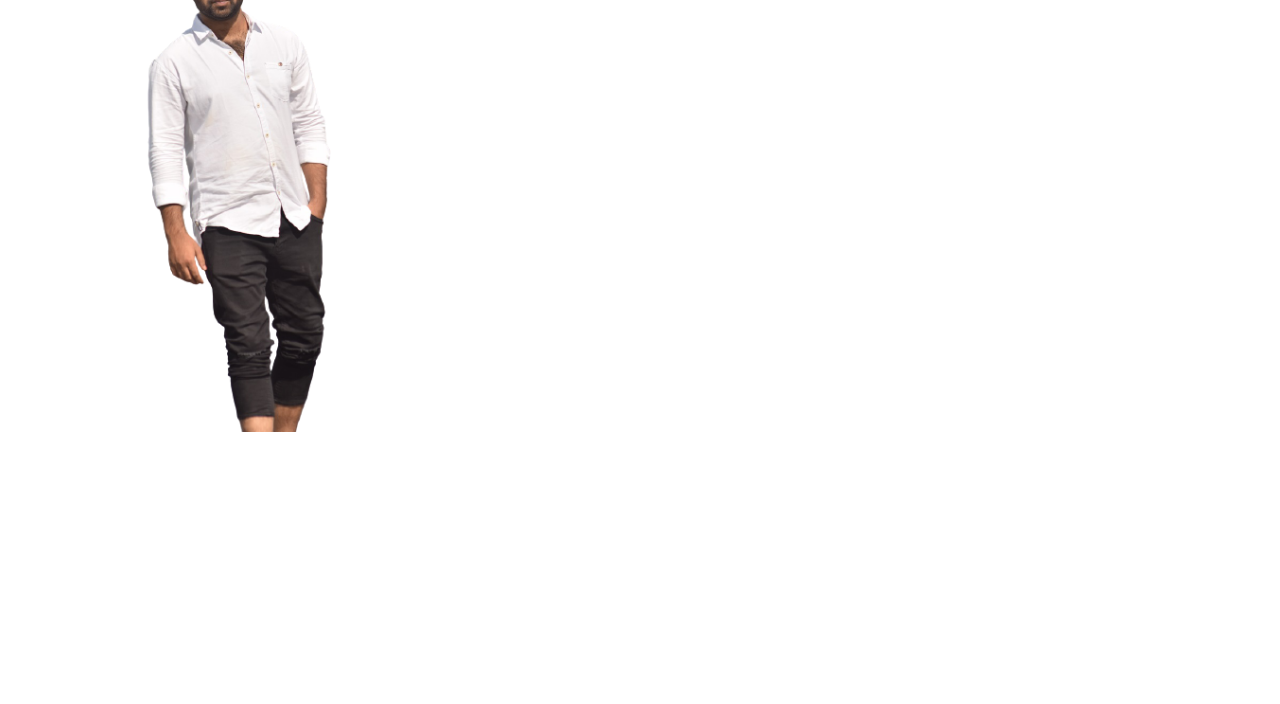
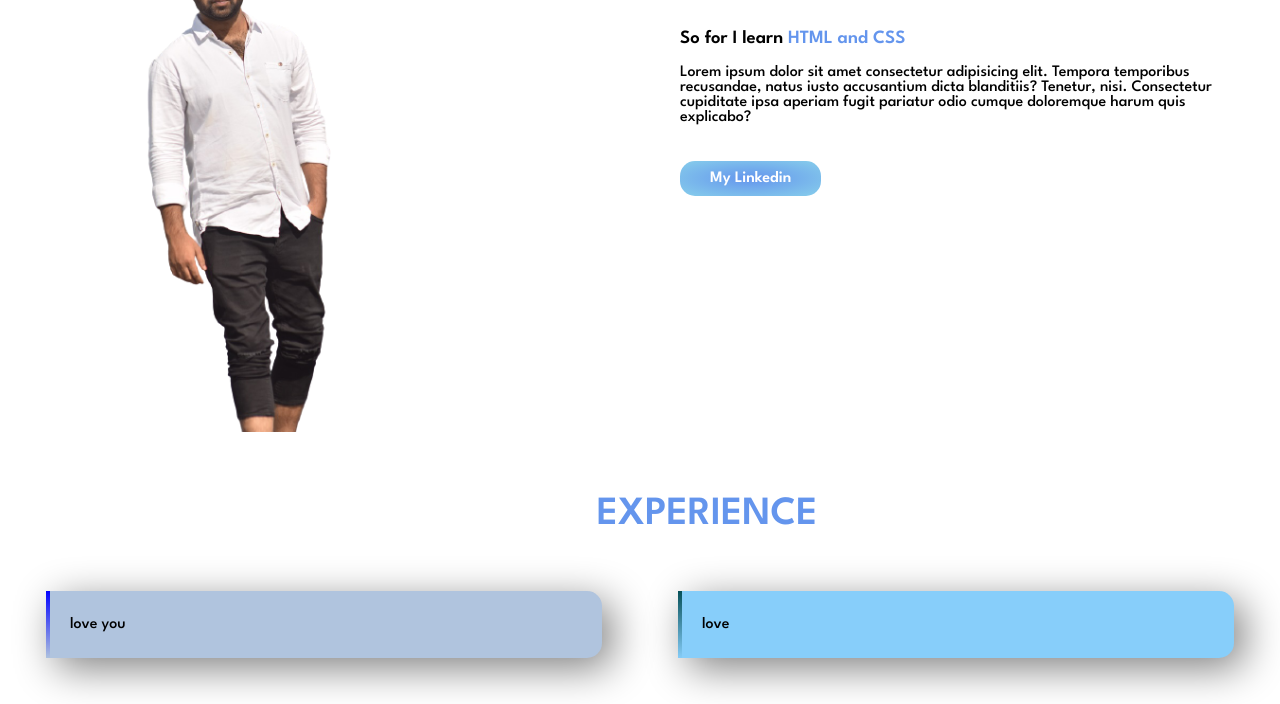
Before and after one commit to MohammadMazharulislam/project_1, a plain HTML site: page index.html in a window 1280 px wide. Shown: the part 666-1370 px from the top of the page. Before the commit the page ends 1150 px from the top, so only its background shows below. Drawn offline with Linux system fonts and the light colour scheme.

Commit message:
exparience add

```diff
--- a/index.html
+++ b/index.html
@@ -29,8 +29,23 @@
             <div class="sec-2">
                 <img src="picture/h2.png" alt="hridoy's picture">
             </div>
-            <div class="sec-2">
+            <div class="sec-2" id="text">
                 <h1><span class="name-color">LEARNING</span> <br><br> WEB DEVELOPMENT</h1>
+                <h3>So for I learn <span span class="name-color">HTML and CSS</span></h3>
+                <p>Lorem ipsum dolor sit amet consectetur adipisicing elit. Tempora temporibus recusandae, natus iusto accusantium dicta blanditiis? Tenetur, nisi. Consectetur cupiditate ipsa aperiam fugit pariatur odio cumque doloremque harum quis explicabo?</p><br><br>
+                <a class="l-button" target="_blank" href="https://www.linkedin.com/in/mohammad-mazharul-islam-409127159/">My Linkedin</a>
+            </div>
+        </section>
+        <section>
+                <h1 class="ex">EXPERIENCE</h1>
+        </section>
+        <section>
+            <div class="sec-3-a">
+                <p>love you</p>
+
+            </div>
+            <div class="sec-3-b">
+                <p>love</p>
             </div>
         </section>
 
--- a/style.css
+++ b/style.css
@@ -38,3 +38,40 @@ section{
 .sec-2 img{
     width: 70%;
     padding-left: 20px;
+}
+.ex{
+    margin: 20px;
+    padding-left: 45%;
+    color: cornflowerblue;
+}
+.part-3{
+    display: flex;
+}
+.sec-3-a{
+    background-color: lightsteelblue;
+    width: 50%;
+    padding: 10PX 20px;
+    border-left: 4px solid;
+    border-image: linear-gradient(blue, lightsteelblue);
+    border-image-slice: 1;
+    margin: 3%;
+    padding: auto;
+    border-end-end-radius: 15px;
+    border-top-right-radius: 15px;
+    box-shadow: 10px 10px 40px gray;
+
+
+}
+.sec-3-b{
+    background-color: lightskyblue;
+    width: 50%;
+    padding: 10PX 20px;
+    border-left: 4px solid;
+    border-image: linear-gradient( rgb(4, 78, 85), lightskyblue);
+    border-image-slice: 1;
+    margin: 3%;
+    padding: auto;
+    border-end-end-radius: 15px;
+    border-top-right-radius: 15px;
+    box-shadow: 10px 10px 40px gray;
+}
```
